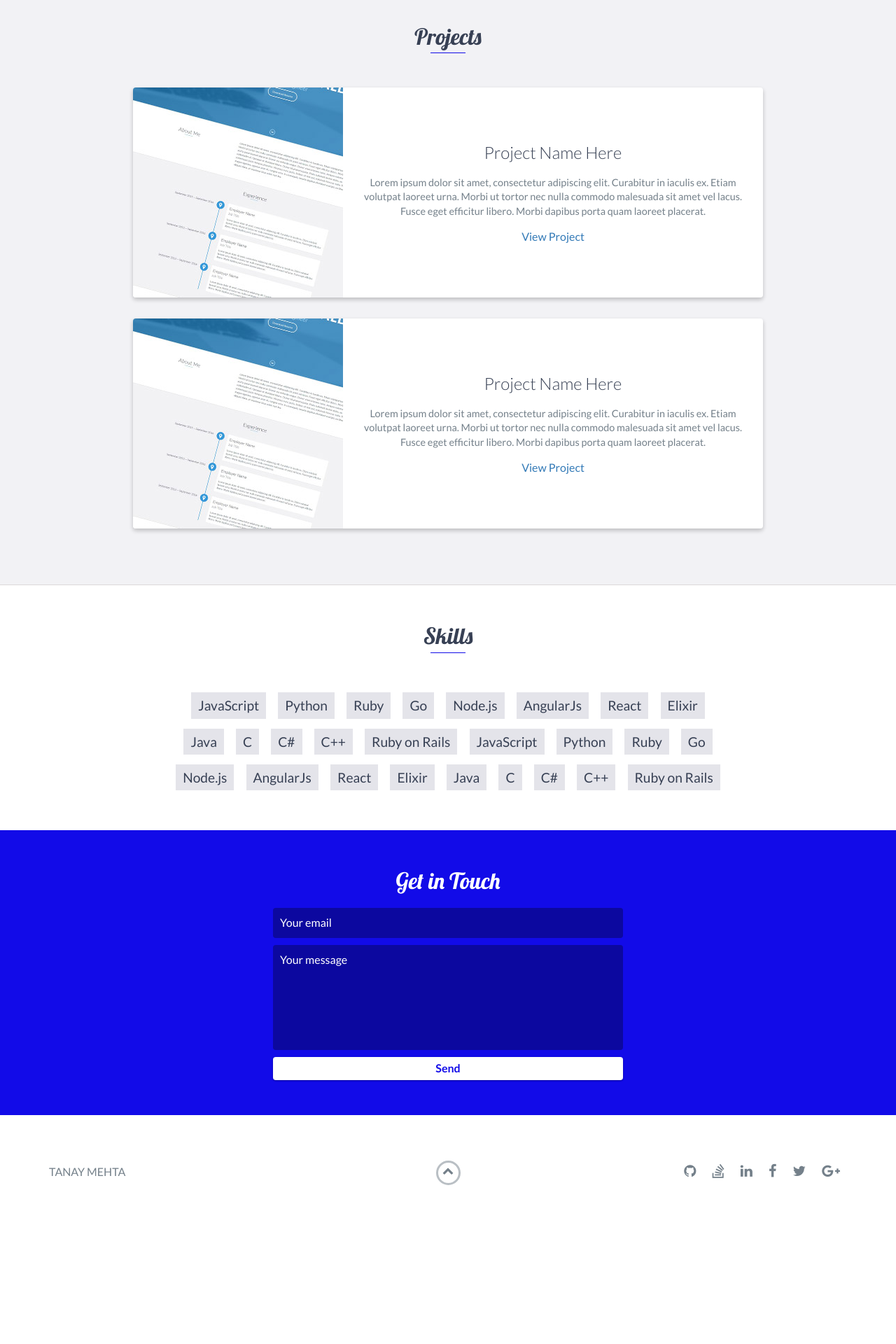
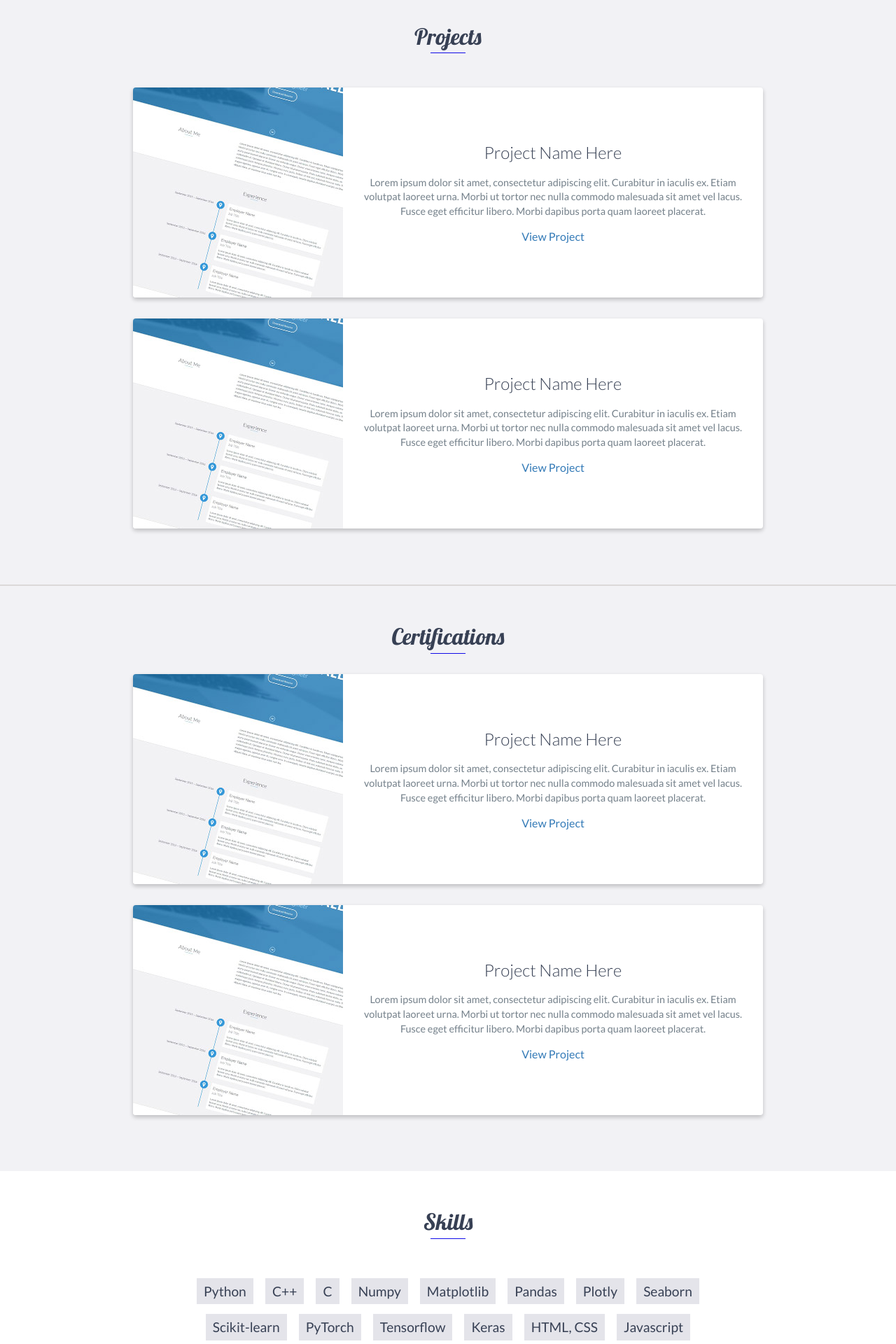
Before and after one commit to tanaymeh/tanaymeh.github.io, a web app: file index.html in a window 1280 px wide. Shown: the part 2040-3960 px from the top of the page at 70% size. Before the commit the page ends 3733 px from the top, so only its background shows below. Run offline with its HTML, style and script files only (its server is not run), Linux system fonts and the light colour scheme.

Commit message:
More changes

```diff
--- a/css/styles.css
+++ b/css/styles.css
@@ -236,7 +236,7 @@ footer {
   height: 100vh;
   min-height: 500px;
   max-height: 1080px;
-  background: url(../images/lead-bg.jpg);
+  background: url(../images/supernova_2-wallpaper-1920x1080.jpg);
   background-size: cover;
   padding: 15px;
   overflow: hidden; }
--- a/index.html
+++ b/index.html
@@ -41,6 +41,9 @@
                 <a href="#projects">Projects</a>
             </li>
             <li>
+                <a href="#certifications">Certifications</a>
+            </li>
+            <li>
                 <a href="#skills">Skills</a>
             </li>
             <li>
@@ -49,13 +52,12 @@
         </ul>
     </header>
     <!-- End header -->
-
     <div id="lead">
         <div id="lead-content">
             <h1 style="font-family: 'Raleway', sans-serif;">Tanay Mehta</h1>
             <!-- <br> -->
             <h2 style="font-family:'PT Sans', sans-serif">Computer Science Undergrad | 2x Kaggle Expert</h2>
-            <a href="assets/Tanay's Resume.pdf" class="btn-rounded-white" download>Download Resume</a>
+            <a href="assets/Tanay's Resume.pdf" class="btn-rounded-white" download><i class="fa fa-file-pdf-o" aria-hidden="true"></i> Download Resume</a>
         </div>
         <!-- End #lead-content -->
 
@@ -202,35 +204,65 @@
     </div>
     <!-- End #projects -->
 
+    <!-- Certifications -->
+    <div class="optional-section background-alt" id="certifications">
+        <h2 class="heading" style="font-family: 'Lobster', cursive;">Certifications</h2>
+        <div class="container">
+            <div class="row">
+                <!-- Single project div -->
+                <div class="project shadow-large">
+                    <div class="project-image">
+                        <img src="images/project.jpg" />
+                    </div>
+                    <!-- End .project-image -->
+                    <div class="project-info">
+                        <h3>Project Name Here</h3>
+                        <p>
+                            Lorem ipsum dolor sit amet, consectetur adipiscing elit. Curabitur in iaculis ex. Etiam volutpat laoreet urna. Morbi ut tortor nec nulla commodo malesuada sit amet vel lacus. Fusce eget efficitur libero. Morbi dapibus porta quam laoreet placerat.
+                        </p>
+                        <a href="#">View Project</a>
+                    </div>
+                    <!-- End .project-info -->
+                </div>
+                <!-- End .project -->
+
+                <div class="project shadow-large">
+                    <div class="project-image">
+                        <img src="images/project.jpg" />
+                    </div>
+                    <!-- End .project-image -->
+                    <div class="project-info">
+                        <h3>Project Name Here</h3>
+                        <p>
+                            Lorem ipsum dolor sit amet, consectetur adipiscing elit. Curabitur in iaculis ex. Etiam volutpat laoreet urna. Morbi ut tortor nec nulla commodo malesuada sit amet vel lacus. Fusce eget efficitur libero. Morbi dapibus porta quam laoreet placerat.
+                        </p>
+                        <a href="#">View Project</a>
+                    </div>
+                    <!-- End .project-info -->
+                </div>
+                <!-- End .project -->
+            </div>
+        </div>
+    </div>
+
     <div id="skills">
         <h2 class="heading" style="font-family: 'Lobster', cursive;">Skills</h2>
         <ul >
-            <li>JavaScript</li>
             <li>Python</li>
-            <li>Ruby</li>
-            <li>Go</li>
-            <li>Node.js</li>
-            <li>AngularJs</li>
-            <li>React</li>
-            <li>Elixir</li>
-            <li>Java</li>
+            <li>C++</li>
             <li>C</li>
-            <li>C#</li>
-            <li>C++</li>
-            <li>Ruby on Rails</li>
-            <li>JavaScript</li>
-            <li>Python</li>
-            <li>Ruby</li>
-            <li>Go</li>
-            <li>Node.js</li>
-            <li>AngularJs</li>
-            <li>React</li>
-            <li>Elixir</li>
-            <li>Java</li>
-            <li>C</li>
-            <li>C#</li>
-            <li>C++</li>
-            <li>Ruby on Rails</li>
+            <li>Numpy</li>
+            <li>Matplotlib</li>
+            <li>Pandas</li>
+            <li>Plotly</li>
+            <li>Seaborn</li>
+            <li>Scikit-learn</li>
+            <li>PyTorch</li>
+            <li>Tensorflow</li>
+            <li>Keras</li>
+            <li>HTML, CSS</li>
+            <li>Javascript</li>
+            <li>NodeJS</li>
         </ul>
     </div>
     <!-- End #skills -->
@@ -254,7 +286,7 @@
             <div class="row">
                 <div class="col-sm-5 copyright">
                     <p>
-                        TANAY MEHTA
+                        <a href="#about" style="font-family: 'Lobster', cursive;font-size:20px">Tanay Mehta</a>
                     </p>
                 </div>
                 <div class="col-sm-2 top">
@@ -265,23 +297,17 @@
                 <div class="col-sm-5 social">
                     <ul>
                         <li>
-                            <a href="https://github.com/" target="_blank"><i class="fa fa-github" aria-hidden="true"></i></a>
+                            <a href="https://github.com/heytanay" target="_blank"><i class="fa fa-github" aria-hidden="true"></i></a>
                         </li>
                         <li>
-                            <a href="https://stackoverflow.com/" target="_blank"><i class="fa fa-stack-overflow" aria-hidden="true"></i></a>
+                            <a href="https://www.linkedin.com/in/tanaymehta28/" target="_blank"><i class="fa fa-linkedin" aria-hidden="true"></i></a>
                         </li>
                         <li>
-                            <a href="https://linkedin.com/" target="_blank"><i class="fa fa-linkedin" aria-hidden="true"></i></a>
+                            <a href="https://twitter.com/heyytanay" target="_blank"><i class="fa fa-twitter" aria-hidden="true"></i></a>
                         </li>
-                        <li>
-                            <a href="https://www.facebook.com/" target="_blank"><i class="fa fa-facebook" aria-hidden="true"></i></a>
-                        </li>
-                        <li>
-                            <a href="https://twitter.com/" target="_blank"><i class="fa fa-twitter" aria-hidden="true"></i></a>
-                        </li>
-                        <li>
-                            <a href="https://plus.google.com/" target="_blank"><i class="fa fa-google-plus" aria-hidden="true"></i></a>
-                        </li>
+                        <!-- <li>
+                            <a href="https://stackoverflow.com/" target="_blank"><i class="fa fa-stack-overflow" aria-hidden="true"></i></a>
+                        </li> -->
                     </ul>
                 </div>
             </div>
--- a/scss/styles.scss
+++ b/scss/styles.scss
@@ -350,7 +350,7 @@ footer {
     height: 100vh;
     min-height: 500px;
     max-height: 1080px;
-    background: url(../images/lead-bg.jpg);
+    background: url(../images/supernova_2-wallpaper-1920x1080.jpg);
     background-size: cover;
     padding: 15px;
     overflow: hidden;
```
Also changed, not shown: images/IMG_8894.jpg (added), images/supernova_2-wallpaper-1920x1080.jpg (added), 1 other file.
